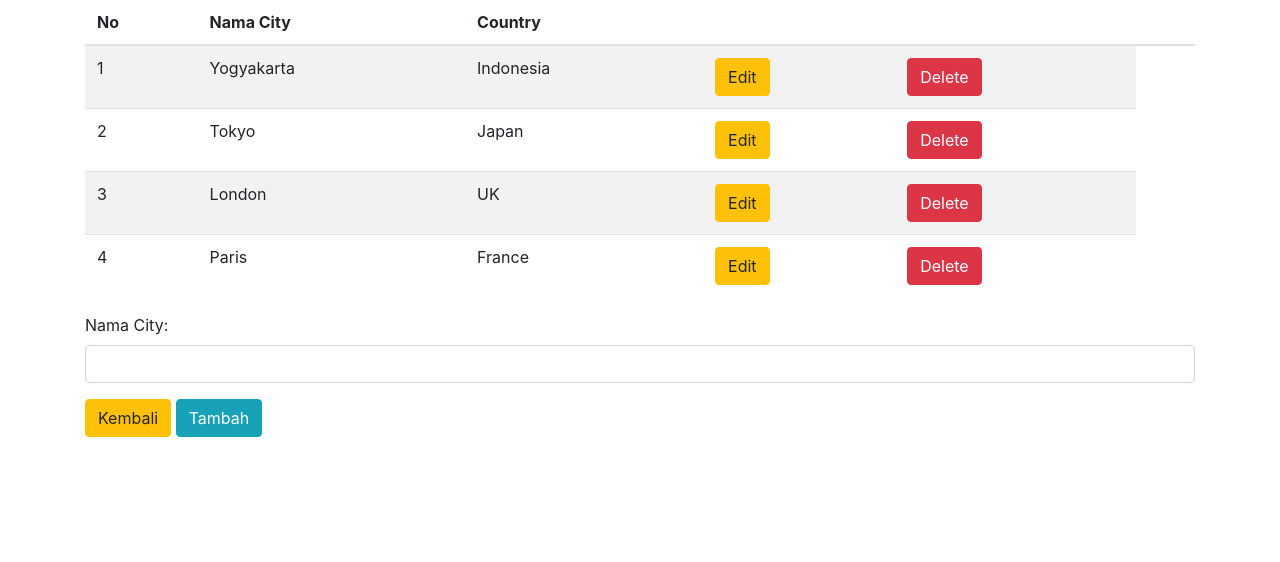
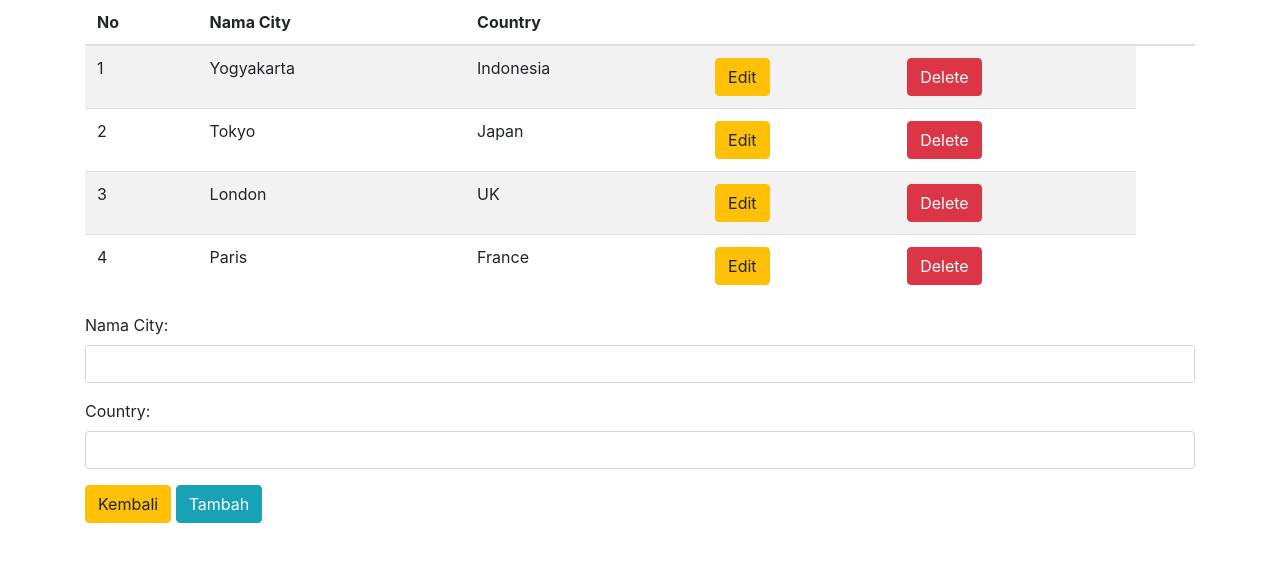
Before and after one commit to TTsanDwa/simple-ci-crud-uas, a CodeIgniter app: page /pwluas/index.php/data/addcity in a window 1280 px wide. Shown: the part 57-619 px from the top of the page. Run offline with CodeIgniter, Linux system fonts and the light colour scheme; data comes from the database, SQL or seed files in the repository; some libraries are stand-ins or nearby versions.

Commit message:
Update addcity.php

```diff
--- a/application/views/city/addcity.php
+++ b/application/views/city/addcity.php
@@ -29,6 +29,10 @@
   <label for="city">Nama City:</label>
   <input type="text" class="form-control" name="cityname">
 </div>
+<div class="form-group">
+  <label for="country">Country:</label>
+  <input type="text" class="form-control" name="country">
+</div>
 <a href="<?php echo site_url()?>" class="btn btn-warning">Kembali</a>
 <button id="save" class="btn btn-info">Tambah</button>
 </form>
```
